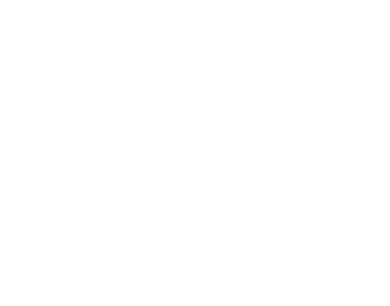
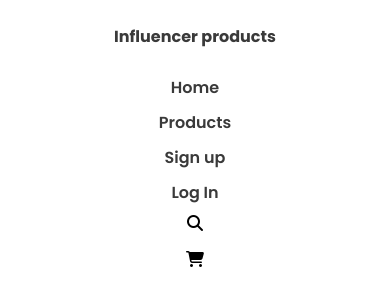
Before and after one commit to AzizunNahar7/Influencer-Gear, a plain HTML site: page index.html in a window 390 px wide. Drawn offline with Linux system fonts and the light colour scheme.

Commit message:
added navbar section

```diff
--- a/index.html
+++ b/index.html
@@ -5,10 +5,33 @@
     <meta name="viewport" content="width=device-width, initial-scale=1.0">
     <title>Influencer Gear</title>
 
+    <!-- Google font poppins from google fonts  -->
+    <link rel="preconnect" href="https://fonts.googleapis.com">
+    <link rel="preconnect" href="https://fonts.gstatic.com" crossorigin>
+    <link href="https://fonts.googleapis.com/css2?family=Poppins:ital,wght@0,100;0,200;0,300;0,400;0,500;0,600;0,700;0,800;0,900;1,100;1,200;1,300;1,400;1,500;1,600;1,700;1,800;1,900&display=swap" rel="stylesheet">
+
+    <!-- Font awesome -->
+    <script src="https://kit.fontawesome.com/c1f630df1a.js" crossorigin="anonymous"></script>
+
     <link rel="stylesheet" href="styles/styles.css">
     <link rel="stylesheet" href="styles/responsive.css">
 </head>
 <body>
-
+    <header>
+        <!-- Navbar section start here -->
+        <nav class="nav-container">
+            <div class="nav-title-container">
+                <h3>Influencer products</h3>
+            </div>
+            <div class="nav-items-container">
+                <a href="">Home</a>
+                <a href="">Products</a>
+                <a href="">Sign up</a>
+                <a href="">Log In</a>
+                <i class="fa-solid fa-magnifying-glass"></i>
+                <i class="fa-solid fa-cart-shopping"></i>
+            </div>
+        </nav>
+    </header>
 </body>
 </html>
--- a/styles/responsive.css
+++ b/styles/responsive.css
@@ -0,0 +1,35 @@
+/* Responsive for mobile devices */
+@media screen and (max-width:576px) {
+    .nav-container,
+    .nav-items-container{
+        flex-direction: column;
+        padding: 0;
+    }
+    .nav-title-container h3{
+        font-size: 16px;
+        text-align: center;
+    }
+    .nav-items-container a{
+        margin-top: 10px;
+    }
+    .fa-solid{
+        margin-top: 10px;
+        margin-bottom: 10px;
+    }
+}
+
+/* Responsive for tablet or medium devices */
+@media screen and (min-width:576px) and (max-width:960px){
+    .nav-container{
+        flex-direction: column;
+    }
+    .nav-title-container h3{
+        text-align: center;
+    }
+    .nav-items-container{
+        padding: 0;
+        text-align: center;
+        justify-content: space-between;
+    }
+
+}
--- a/styles/styles.css
+++ b/styles/styles.css
@@ -0,0 +1,37 @@
+*{
+    box-sizing: border-box;
+}
+
+/* Shared styles */
+body{
+    font-family: "Poppins", sans-serif;
+}
+
+/* Navbar styles */
+.nav-container{
+    max-width: 1200px;
+    margin: 0 auto;
+    display: flex;
+    align-items: center;
+}
+.nav-title-container{
+    width: 50%;
+}
+.nav-title-container h3{
+    color: #3A3A3A;
+    font-size: 24px;
+    font-weight: 700;
+}
+.nav-items-container{
+    width: 50%;
+    display: flex;
+    justify-content: space-evenly;
+    align-items: center;
+    padding: 20px;
+}
+.nav-items-container a{
+    text-decoration: none;
+    color: #3A3A3A;
+    font-size: 16px;
+    font-weight: 600;
+}
```
